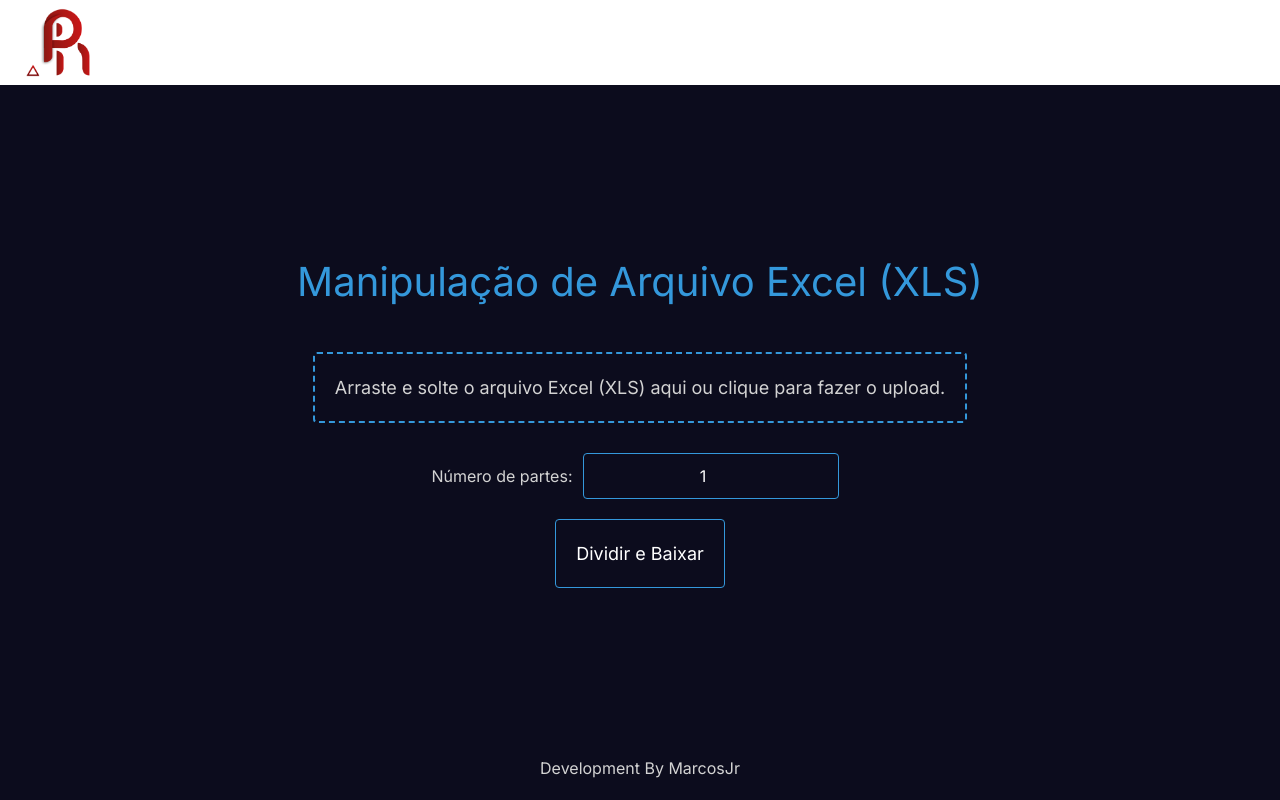
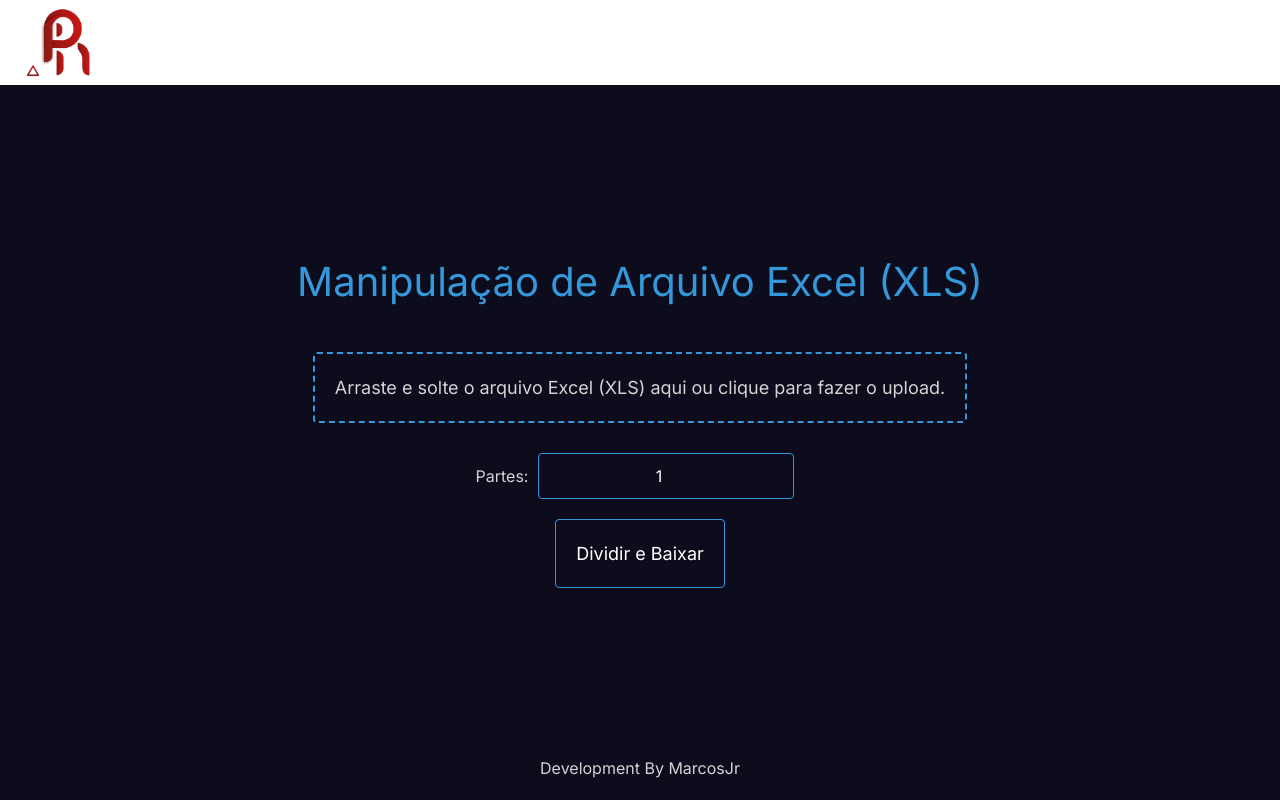
Before and after one commit to programingspaceT-801/CSV---Diviser, a Next.js app in the folder my-csv-app/: page / in a window 1280 px wide. Built offline with nearby package versions, Linux system fonts and the light colour scheme.

Commit message:
feat: label

```diff
--- a/my-csv-app/app/page.tsx
+++ b/my-csv-app/app/page.tsx
@@ -119,7 +119,7 @@ export default function Home() {
           <p style={{ fontSize: '18px' }}>Arraste e solte o arquivo Excel (XLS) aqui ou clique para fazer o upload.</p>
         </div>
         <label>
-          Número de partes:
+          Partes:
           <input type="number" value={parts} onChange={handlePartsChange} style={inputStyle} />
         </label>
         <button onClick={handleDownload} style={buttonStyle}>
```
